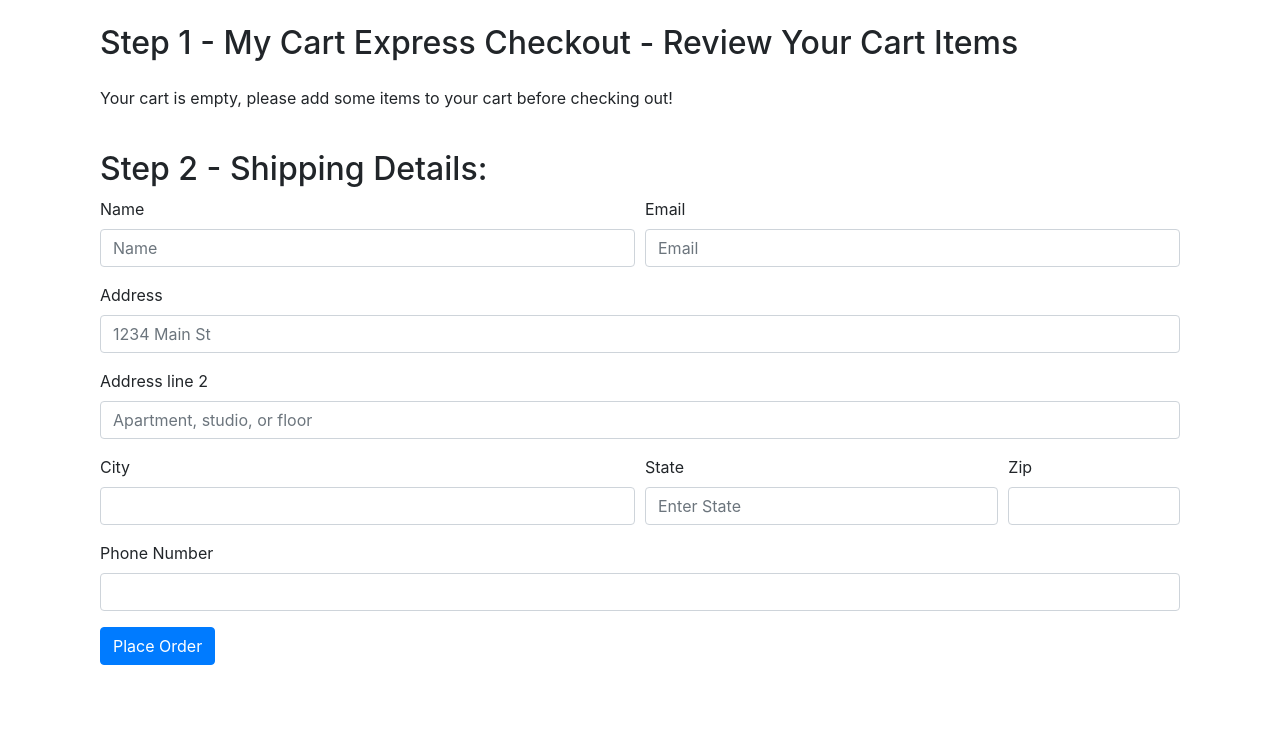
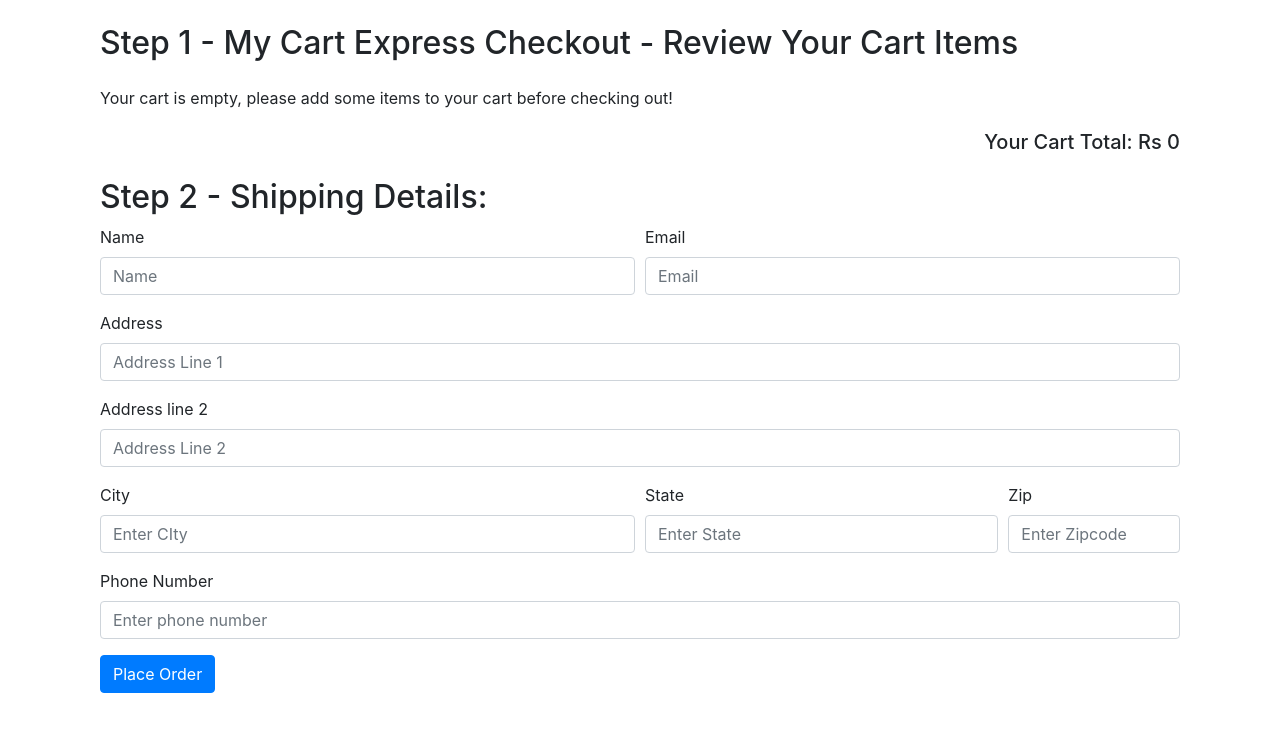
Before and after one commit to Rashid-Hussain-CSE/MyCart, a Django app: page /shop/checkout/ in a window 1280 px wide. Shown: the part 56-800 px from the top of the page. Run offline with Django 3.2, Linux system fonts and the light colour scheme; some libraries are stand-ins or nearby versions.

Commit message:
final version 1

```diff
--- a/shop/admin.py
+++ b/shop/admin.py
@@ -1,7 +1,8 @@
 from django.contrib import admin
 
 # Register your models here.
-from .models import Product, Contact
+from .models import Product, Contact, Orders
 
 admin.site.register(Product)
 admin.site.register(Contact)
+admin.site.register(Orders)
--- a/shop/templates/shop/checkout.html
+++ b/shop/templates/shop/checkout.html
@@ -7,52 +7,59 @@
         <div class="my-4">
             <ul class="list-group" id="items">
             </ul>
+            <div class="my-1" align="right">
+                <h5>Your Cart Total: Rs
+                <span id="totalPrice"></span>
+                </h5>
+            </div>
         </div>
     </div>
     <div class="col my-4">
         <h2>Step 2 - Shipping Details:</h2>
-        <form>
+        <form method="post" action="/shop/checkout/"> {% csrf_token %}
+        <input type="hidden" name="itemsJson" id="itemsJson">
             <div class="form-row">
                 <div class="form-group col-md-6">
                     <label for="inputname">Name</label>
-                    <input type="name" class="form-control" id="inputname" placeholder="Name">
+                    <input type="text" class="form-control" id="name" name="name" placeholder="Name">
                 </div>
                 <div class="form-group col-md-6">
                     <label for="inputEmail4">Email</label>
-                    <input type="email" class="form-control" id="inputEmail4" placeholder="Email">
+                    <input type="email" class="form-control" id="email" name="email" placeholder="Email">
                 </div>
             </div>
             <div class="form-group">
                 <label for="inputAddress">Address</label>
-                <input type="text" class="form-control" id="inputAddress" placeholder="1234 Main St">
+                <input type="text" class="form-control" id="address1" name="address1" placeholder="Address Line 1">
             </div>
             <div class="form-group">
                 <label for="inputAddress2">Address line 2</label>
-                <input type="text" class="form-control" id="inputAddress2" placeholder="Apartment, studio, or floor">
+                <input type="text" class="form-control" id="address2" name="address2" placeholder="Address Line 2">
             </div>
             <div class="form-row">
                 <div class="form-group col-md-6">
                     <label for="inputCity">City</label>
-                    <input type="text" class="form-control" id="inputCity">
+                    <input type="text" class="form-control" id="city" name="city" placeholder="Enter CIty">
                 </div>
                 <div class="form-group col-md-4">
                     <label for="inputState">State</label>
-                    <input type="text" class="form-control" id="inputAddress2" placeholder="Enter State">
+                    <input type="text" class="form-control" id="state" name="state" placeholder="Enter State">
                 </div>
                 <div class="form-group col-md-2">
                     <label for="inputZip">Zip</label>
-                    <input type="text" class="form-control" id="inputZip">
+                    <input type="text" class="form-control" id="zip_code" name="zip_code" placeholder="Enter Zipcode">
                 </div>
             </div>
             <div class="form-group">
                 <label for="inputZip">Phone Number</label>
-                <input type="tel" class="form-control" id="inputPhone">
+                <input type="tel" class="form-control" id="phone" name="phone" placeholder="Enter phone number">
             </div>
             <button type="submit" class="btn btn-primary">Place Order</button>
         </form>
     </div>
 </div>
 {% endblock %}
+
 {% block js %}
 <script>
 if (localStorage.getItem('cart') == null) {
@@ -62,6 +69,7 @@ if (localStorage.getItem('cart') == null) {
 }
 console.log(cart);
 var sum = 0;
+var totalPrice = 0;
 if ($.isEmptyObject(cart)) {
     //if object is empty
     mystr = `<p>Your cart is empty, please add some items to your cart before checking out!</p>`
@@ -70,14 +78,24 @@ if ($.isEmptyObject(cart)) {
     for (item in cart) {
         let name = cart[item][1];
         let qty = cart[item][0];
+        let itemPrice = cart[item][2];
         sum = sum + qty;
+        totalPrice = totalPrice + (qty * itemPrice);
         mystr = `<li class="list-group-item d-flex justify-content-between align-items-center">
                     ${name}
-                    <span class="badge badge-primary badge-pill">${qty}</span>
+                    <span class="badge badge-light badge-pill">QUANTITY : ${qty}</span>
                 </li>`
         $('#items').append(mystr);
     }
+
 }
+document.getElementById('totalPrice').innerHTML = totalPrice;
 document.getElementById('cart').innerHTML = sum;
+$('#itemsJson').val(JSON.stringify(cart));
+{% if thank %}
+alert('Thank you for ordering from us. Your OrderId is: {{id}}');
+localStorage.clear();
+document.location = "/shop";
+{% endif %}
 </script>
 {% endblock %}
--- a/shop/templates/shop/index.html
+++ b/shop/templates/shop/index.html
@@ -55,7 +55,7 @@
                         <button id="pr{{i.id}}" type="button" class="btn btn-sm btn-outline-secondary cart mx-2">Add to cart</button>
                       </span>
                     </div>
-                    <h4><strong><small class="text">Rs {{i.price}}/-</small></strong></h4>
+                    <h4><strong><small class="text">Rs<span id="pricepr{{i.id}}">{{i.price}}</span>/-</small></strong></h4>
                   </div>
                 </div>
               </div>
@@ -88,7 +88,8 @@
      else{
        qty = 1;
        name = document.getElementById('name'+idstr).innerHTML;
-       cart[idstr] = [qty, name];
+       price = document.getElementById('price'+idstr).innerHTML;
+       cart[idstr] = [qty, name, parseInt(price)];
      }
      updateCart(cart);
      // setting cart value in html page
--- a/shop/views.py
+++ b/shop/views.py
@@ -1,5 +1,5 @@
 from django.shortcuts import render
-from .models import Product, Contact
+from .models import Product, Contact, Orders
 from django.http import HttpResponse
 from math import ceil
 
@@ -20,6 +20,8 @@ def contact(request):
         _desc = request.POST.get('desc','')
         contact = Contact(name=_name, email=_email, phone=_phone, desc=_desc)
         contact.save()
+        done = True
+        return render(request,'shop/contact.html',{'done':done})
     return render(request,'shop/contact.html')
 
 def tracker(request):
@@ -34,4 +36,18 @@ def productView(request,_id):
     return render(request,'shop/productView.html',{'product':product[0]})
 
 def checkout(request):
+    if request.method=="POST":
+        _item_json = request.POST.get('itemsJson','')
+        _name = request.POST.get('name','')
+        _email = request.POST.get('email','')
+        _address = request.POST.get('address1','') + " " + request.POST.get('address2','')
+        _city = request.POST.get('city','')
+        _state = request.POST.get('state','')
+        _zip_code = request.POST.get('zip_code','')
+        _phone = request.POST.get('phone','')
+        order = Orders(items_json=_item_json, name=_name, email=_email, address=_address, city=_city, state=_state, zip_code=_zip_code, phone=_phone,)
+        order.save()
+        thank = True
+        id = order.order_id
+        return render(request,'shop/checkout.html',{'thank':thank, 'id':id})
     return render(request,'shop/checkout.html')
```
Also changed, not shown: shop/models.py (+11 -0 lines), shop/templates/shop/about.html (+3 -15 lines), shop/templates/shop/contact.html (+12 -15 lines), db.sqlite3, shop/migrations/0005_orders.py (added), shop/migrations/0006_orders_phone.py (added).
